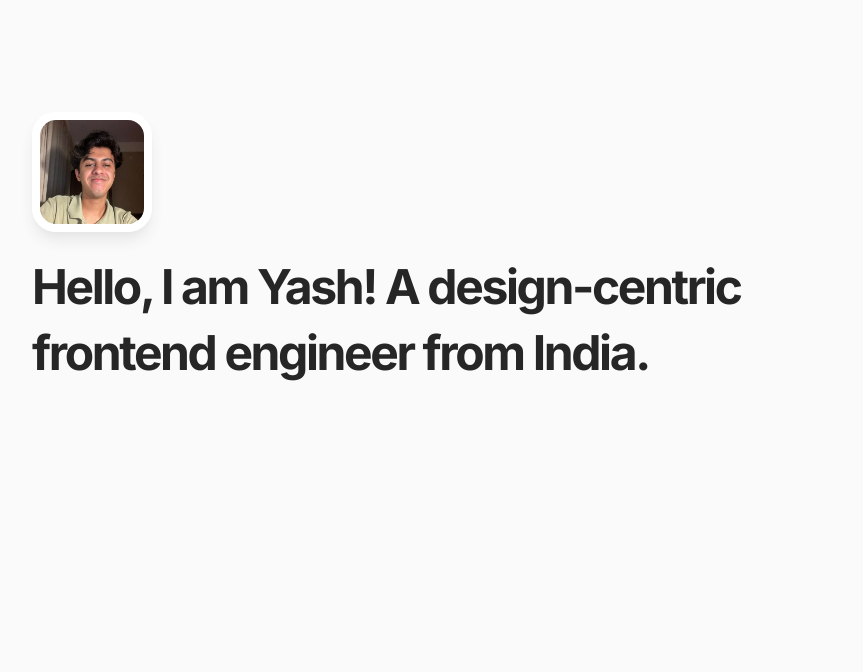
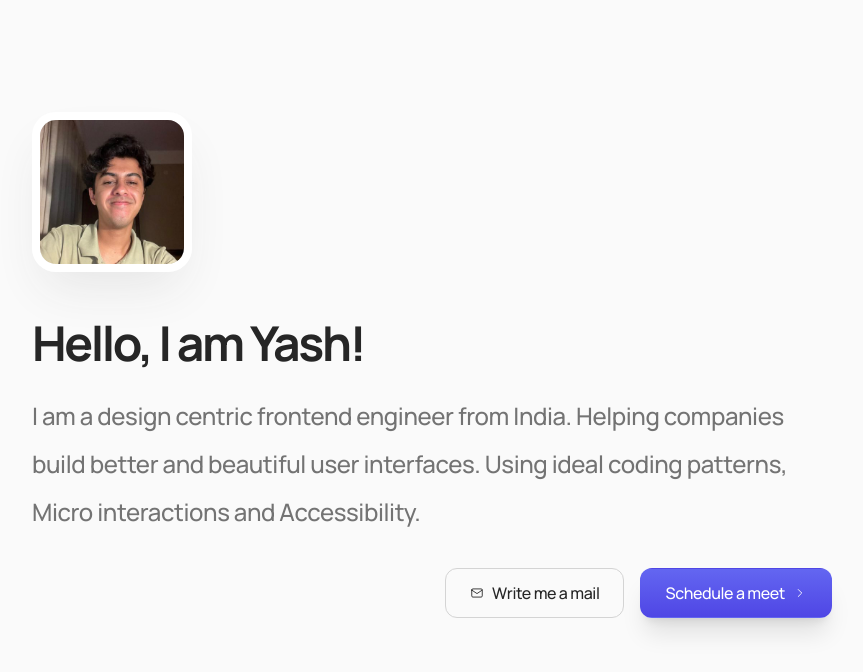
Before and after one commit to yashsehgal/personal-website, a Next.js app: page / in a window 1280 px wide. Shown: the top 672 px of the page, without its empty margins (208-1071 px from the left). Built offline with nearby package versions, Linux system fonts and the light colour scheme.

Commit message:
feat: add basic layout for hero section

```diff
--- a/app/layout.tsx
+++ b/app/layout.tsx
@@ -1,9 +1,9 @@
 import type { Metadata } from "next";
-import { Inter } from "next/font/google";
+import { Manrope } from "next/font/google";
 import "./globals.css";
 import { LayoutMetaData } from "@/common/constants";
 
-const inter = Inter({ subsets: ["latin"] });
+const manrope = Manrope({ subsets: ["latin"] });
 
 export const metadata: Metadata = {
   title: LayoutMetaData.title,
@@ -17,7 +17,7 @@ export default function RootLayout({
 }>) {
   return (
     <html lang="en">
-      <body className={inter.className}>{children}</body>
+      <body className={manrope.className}>{children}</body>
     </html>
   );
 }
--- /dev/null
+++ b/components/elements/button.tsx
@@ -0,0 +1,139 @@
+"use client";
+import { TABLER_ICON_STYLE } from "@/helpers/styles";
+import { cn } from "@/helpers/utils";
+import {
+  IconArrowLeft,
+  IconArrowRight,
+  IconChevronLeft,
+  IconChevronRight,
+  IconLoader2,
+  TablerIcon,
+} from "@tabler/icons-react";
+import { motion, MotionProps } from "framer-motion";
+import React, { MouseEvent, forwardRef, useState } from "react";
+
+type ButtonSize = "md" | "lg";
+const BUTTON_SIZE: Record<ButtonSize, string> = {
+  md: "px-6 py-3 rounded-xl gap-2",
+  lg: "px-8 py-4 rounded-xl gap-3 text-lg",
+};
+
+type ButtonVariant = "primary" | "secondary";
+const BUTTON_VARIANT: Record<ButtonVariant, string> = {
+  primary:
+    "border-transparent text-white bg-gradient-to-b from-indigo-500 to-indigo-600 hover:brightness-90 shadow-xl hover:shadow",
+  secondary:
+    "border-neutral-300 text-neutral-800 bg-neutral-50 hover:bg-neutral-100",
+};
+
+type ButtonExtendedMotionProps = MotionProps &
+  React.ButtonHTMLAttributes<HTMLButtonElement> & {};
+
+export interface ButtonProps extends ButtonExtendedMotionProps {
+  size?: ButtonSize;
+  variant?: ButtonVariant;
+  isLoading?: boolean;
+  withArrow?: "leading" | "support" | "none";
+  leadingIcon?: React.ReactNode;
+  supportIcon?: React.ReactNode;
+  stretch?: boolean;
+}
+
+export const Button = forwardRef<HTMLButtonElement, ButtonProps>(
+  (
+    {
+      className,
+      children,
+      size = "md",
+      variant = "primary",
+      isLoading = false,
+      leadingIcon = undefined,
+      supportIcon = undefined,
+      withArrow = "none",
+      stretch = false,
+      onMouseEnter,
+      onMouseLeave,
+      ...props
+    },
+    ref,
+  ) => {
+    const LeadingIconRender = leadingIcon;
+    const SupportIconRender = supportIcon;
+    const [hover, setHover] = useState<boolean>(false);
+
+    const handleButtonMouseEnter = (e: MouseEvent<HTMLButtonElement>) => {
+      setHover(true);
+      onMouseEnter && onMouseEnter(e);
+    };
+    const handleButtonMouseLeave = (e: MouseEvent<HTMLButtonElement>) => {
+      setHover(false);
+      onMouseLeave && onMouseLeave(e);
+    };
+
+    const TablerIconStyle =
+      size === "lg" ? TABLER_ICON_STYLE.lg : TABLER_ICON_STYLE;
+
+    return (
+      <motion.button
+        ref={ref}
+        className={cn(
+          "element-button",
+          "border transition-all flex flex-row items-center justify-center",
+          BUTTON_SIZE[size],
+          BUTTON_VARIANT[variant],
+          props.disabled && "opacity-60",
+          isLoading && "gap-3 hover:gap-3",
+          withArrow !== "none" &&
+            (size === "md" ? "hover:gap-3" : "hover:gap-4"),
+          stretch && "w-full",
+          className,
+        )}
+        onMouseEnter={handleButtonMouseEnter}
+        onMouseLeave={handleButtonMouseLeave}
+        {...props}
+      >
+        {withArrow === "support" &&
+          (hover ? (
+            <IconArrowLeft {...TablerIconStyle} />
+          ) : (
+            <IconChevronLeft {...TablerIconStyle} />
+          ))}
+        {supportIcon && SupportIconRender}
+        {children}
+        {isLoading && (
+          <IconLoader2 {...TablerIconStyle} className="animate-spin" />
+        )}
+        {LeadingIconRender && LeadingIconRender}
+        {withArrow === "leading" &&
+          (hover ? (
+            <IconArrowRight {...TablerIconStyle} />
+          ) : (
+            <IconChevronRight {...TablerIconStyle} />
+          ))}
+      </motion.button>
+    );
+  },
+);
+
+Button.displayName = "Button";
+
+export interface ResponsiveButtonContainerProps
+  extends React.HTMLAttributes<HTMLDivElement> {}
+
+export const ResponsiveButtonContainer = forwardRef<
+  HTMLDivElement,
+  ResponsiveButtonContainerProps
+>(({ className, ...props }, ref) => {
+  return (
+    <div
+      ref={ref}
+      className={cn(
+        "responsive-button-container flex items-center gap-4 max-md:grid max-md:w-full",
+        className,
+      )}
+      {...props}
+    />
+  );
+});
+
+ResponsiveButtonContainer.displayName = "ResponsiveButtonContainer";
--- /dev/null
+++ b/components/elements/paragraph-content.tsx
@@ -0,0 +1,24 @@
+"use client";
+import { cn } from "@/helpers/utils";
+import { forwardRef } from "react";
+
+export interface ParagraphContentProps
+  extends React.HTMLAttributes<HTMLParagraphElement> {}
+
+export const ParagraphContent = forwardRef<
+  HTMLParagraphElement,
+  ParagraphContentProps
+>(({ className, ...props }, ref) => {
+  return (
+    <p
+      ref={ref}
+      className={cn(
+        "paragraph-content text-neutral-500 text-2xl leading-loose max-w-[64ch] max-lg:text-xl max-lg:leading-10 max-md:leading-8 transition-all",
+        className,
+      )}
+      {...props}
+    />
+  );
+});
+
+ParagraphContent.displayName = "ParagraphContent";
--- a/components/website-sections/home/hero.tsx
+++ b/components/website-sections/home/hero.tsx
@@ -1,7 +1,14 @@
+import {
+  Button,
+  ResponsiveButtonContainer,
+} from "@/components/elements/button";
 import { InteractionWrapper } from "@/components/elements/interaction-wrapper";
+import { ParagraphContent } from "@/components/elements/paragraph-content";
 import { ThumbnailImage } from "@/components/elements/thumbnail-image";
 import { ResponsiveContentControl } from "@/components/layout-utils/responsive-content-control";
 import { SectionContainer } from "@/components/layout-utils/section-container";
+import { TABLER_ICON_STYLE } from "@/helpers/styles";
+import { IconMail } from "@tabler/icons-react";
 
 export const HomePageHeroSection = () => {
   return (
@@ -9,15 +16,36 @@ export const HomePageHeroSection = () => {
       <ResponsiveContentControl>
         <div className="header-content-container">
           <InteractionWrapper
+            initial={{ opacity: 0, scale: 0.2, rotate: -24 }}
+            animate={{ opacity: 1, scale: 1, rotate: 0 }}
             whileHover={{ rotate: -4, scale: 0.9 }}
+            transition={{
+              type: "spring",
+            }}
             withCursorPointer
           >
-            <ThumbnailImage src="/profile.jpg" alt="profile-image" size="md" />
+            <ThumbnailImage src="/profile.jpg" alt="profile-image" size="lg" />
           </InteractionWrapper>
-          <div className="header-content-wrapper mt-4">
+          <div className="header-content-wrapper mt-8">
             <h1 className="leading-snug tracking-tighter font-bold text-5xl max-md:text-3xl">
-              Hello, I am Yash! A design-centric frontend engineer from India.
+              Hello, I am Yash!
             </h1>
+          </div>
+          <div className="body-content-container mt-4 space-y-8">
+            <ParagraphContent>
+              I am a design centric frontend engineer from India. Helping
+              companies build better and beautiful user interfaces. Using ideal
+              coding patterns, Micro interactions and Accessibility.
+            </ParagraphContent>
+            <ResponsiveButtonContainer className="flex items-center gap-4 justify-end">
+              <Button
+                variant="secondary"
+                supportIcon={<IconMail {...TABLER_ICON_STYLE} />}
+              >
+                Write me a mail
+              </Button>
+              <Button withArrow="leading">Schedule a meet</Button>
+            </ResponsiveButtonContainer>
           </div>
         </div>
       </ResponsiveContentControl>
--- /dev/null
+++ b/helpers/styles.ts
@@ -0,0 +1,25 @@
+export type TablerIconStyleType = {
+  strokeWidth: number;
+  size: number;
+  lg: {
+    strokeWidth: number;
+    size: number;
+  };
+  xl: {
+    strokeWidth: number;
+    size: number;
+  };
+};
+
+export const TABLER_ICON_STYLE: TablerIconStyleType = {
+  strokeWidth: 1.5,
+  size: 14,
+  lg: {
+    strokeWidth: 1.5,
+    size: 20,
+  },
+  xl: {
+    strokeWidth: 2,
+    size: 24,
+  },
+};
--- a/package.json
+++ b/package.json
@@ -11,6 +11,7 @@
     "code-quality-fix": "prettier --write --ignore-path .gitignore ."
   },
   "dependencies": {
+    "@tabler/icons-react": "^3.11.0",
     "clsx": "^2.1.1",
     "framer-motion": "^11.3.21",
     "next": "14.2.5",
```
Also changed, not shown: 1 other file (tests, documents, lock files or other folders).
